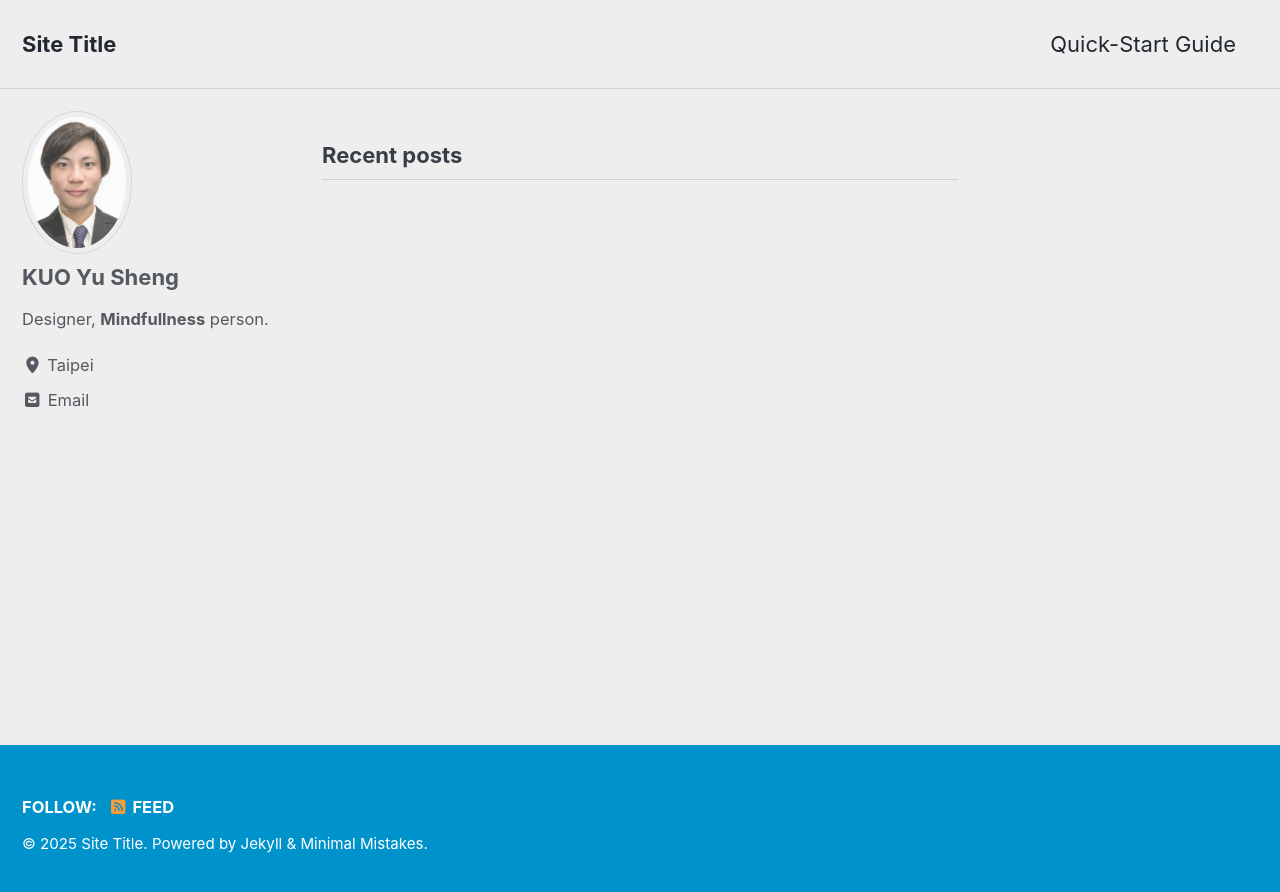
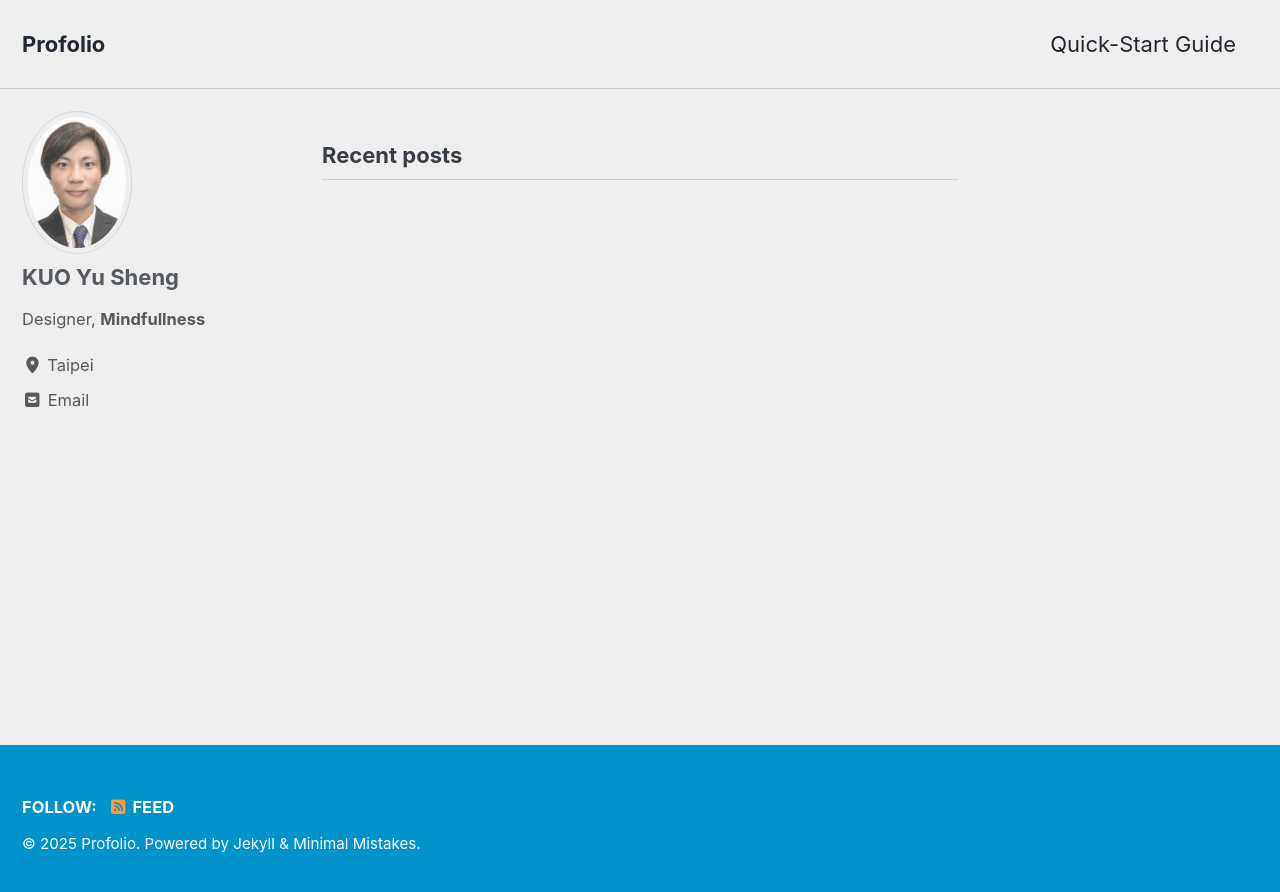
Before and after one commit to clubboy123/portfolio, a Jekyll site: the page built from index.html, in a window 1280 px wide. Shown: the top 892 px of the page. Built offline with Jekyll 4.4.1, drawn with Linux system fonts in a browser that asks for light colours; cached includes are drawn as plain includes; the list of posts is cut into pages by our own code.

Commit message:
更新說明
更新解釋

```diff
--- a/_config.yml
+++ b/_config.yml
@@ -17,11 +17,11 @@ minimal_mistakes_skin    : "air" # "air", "aqua", "contrast", "dark", "dirt", "n
 # Site Settings
 locale                   : "en-US"
 rtl                      : # true, false (default) # turns direction of the page into right to left for RTL languages
-title                    : "Site Title"
+title                    : "Profolio"
 title_separator          : "-"
 subtitle                 : # site tagline that appears below site title in masthead
 name                     : "Kuo yu sheng"
-description              : "An amazing website."
+description              : "喜歡創新，很有創意"
 url                      : # the base hostname & protocol for your site e.g. "https://mmistakes.github.io"
 baseurl                  : # the subpath of your site, e.g. "/blog"
 repository               : # GitHub username/repo-name e.g. "mmistakes/minimal-mistakes"
@@ -115,7 +115,7 @@ analytics:
 author:
   name             : "KUO Yu Sheng"
   avatar           : "/assets/img/headshot.jpg"
-  bio              : "Designer, **Mindfullness** person."
+  bio              : "Designer, **Mindfullness**"
   location         : "Taipei"
   email            : "erickuoyusheng@gmail.com"
   links:
```
Also changed, not shown: 1 other file.
